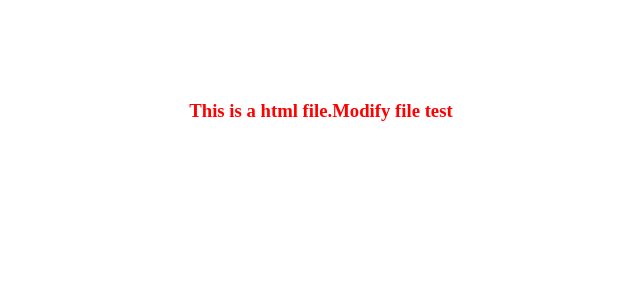
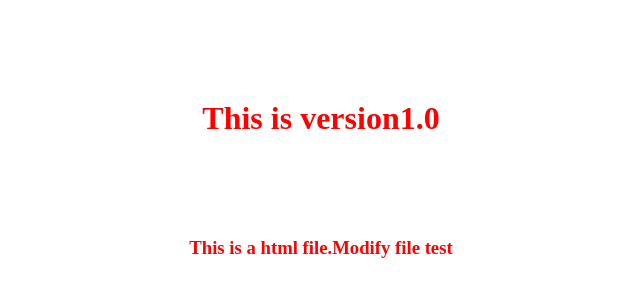
Before and after one commit to oubunnsei/joanna, a plain HTML site: page index.html in a window 1280 px wide. Shown: the whole page, without its empty margins (319-959 px from the left). Drawn offline with Linux system fonts and the light colour scheme.

Commit message:
Version1.0

```diff
--- a/index.html
+++ b/index.html
@@ -8,6 +8,7 @@
   <title>JOANNA TEST</title>
 </head>
 <body>
+<h1>This is version1.0</h1>
 <h3>This is a html file.Modify file test</h3>
 </body>
 </html>
--- a/style.css
+++ b/style.css
@@ -1,4 +1,4 @@
-h3{
+h1,h3{
   margin-top: 100px;
   text-align: center;
   color: red;
```
